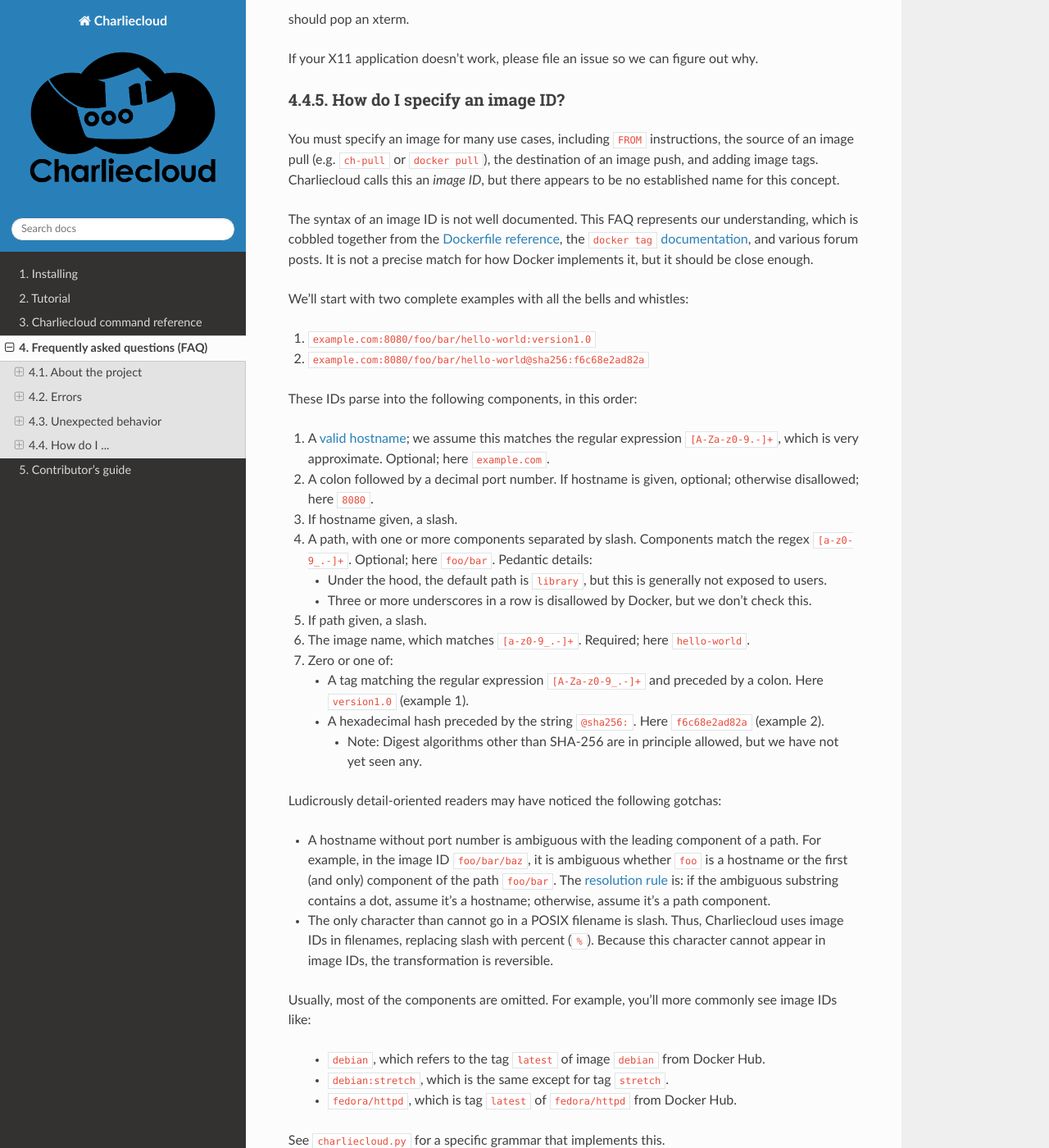
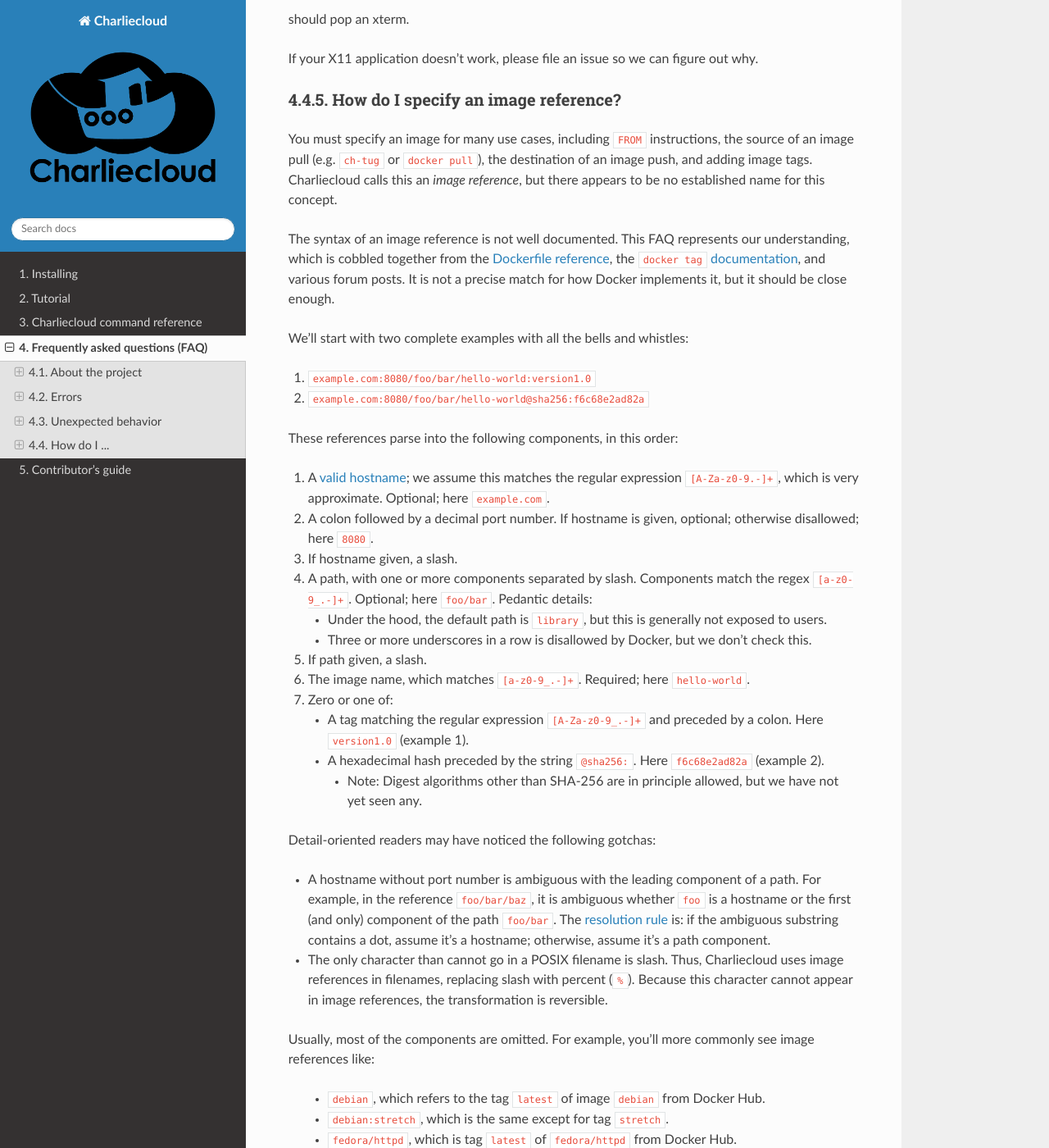
Before and after one commit to hpc/charliecloud, a Sphinx documentation site: the page built from doc/faq.rst, in a window 1280 px wide and 1400 px high, scrolled down 11029 px. Shown: the whole window at 82% size. Built offline with Sphinx 7.4.7 and the Read the Docs theme 2.0.0, drawn with Linux system fonts in a browser that asks for light colours; some of the changed text lies outside the part shown.

Commit message:
fix errors identified by @j-ogas; thank you

```diff
--- a/doc/faq.rst
+++ b/doc/faq.rst
@@ -558,17 +558,17 @@ should pop an xterm.
 If your X11 application doesn’t work, please file an issue so we can
 figure out why.
 
-How do I specify an image ID?
------------------------------
+How do I specify an image reference?
+------------------------------------
 
 You must specify an image for many use cases, including :code:`FROM`
-instructions, the source of an image pull (e.g. :code:`ch-pull` or
+instructions, the source of an image pull (e.g. :code:`ch-tug` or
 :code:`docker pull`), the destination of an image push, and adding image tags.
-Charliecloud calls this an *image ID*, but there appears to be no established
-name for this concept.
+Charliecloud calls this an *image reference*, but there appears to be no
+established name for this concept.
 
-The syntax of an image ID is not well documented. This FAQ represents our
-understanding, which is cobbled together from the `Dockerfile reference
+The syntax of an image reference is not well documented. This FAQ represents
+our understanding, which is cobbled together from the `Dockerfile reference
 <https://docs.docker.com/engine/reference/builder/#from>`_, the :code:`docker
 tag` `documentation
 <https://docs.docker.com/engine/reference/commandline/tag/>`_, and various
@@ -580,7 +580,7 @@ We'll start with two complete examples with all the bells and whistles:
 1. :code:`example.com:8080/foo/bar/hello-world:version1.0`
 2. :code:`example.com:8080/foo/bar/hello-world@sha256:f6c68e2ad82a`
 
-These IDs parse into the following components, in this order:
+These references parse into the following components, in this order:
 
 1. A `valid hostname <https://en.wikipedia.org/wiki/Hostname>`_; we assume
    this matches the regular expression :code:`[A-Za-z0-9.-]+`, which is very
@@ -617,10 +617,10 @@ These IDs parse into the following components, in this order:
      * Note: Digest algorithms other than SHA-256 are in principle allowed,
        but we have not yet seen any.
 
-Ludicrously detail-oriented readers may have noticed the following gotchas:
+Detail-oriented readers may have noticed the following gotchas:
 
 * A hostname without port number is ambiguous with the leading component of a
-  path. For example, in the image ID :code:`foo/bar/baz`, it is ambiguous
+  path. For example, in the reference :code:`foo/bar/baz`, it is ambiguous
   whether :code:`foo` is a hostname or the first (and only) component of the
   path :code:`foo/bar`. The `resolution rule
   <https://stackoverflow.com/a/37867949>`_ is: if the ambiguous substring
@@ -628,12 +628,12 @@ Ludicrously detail-oriented readers may have noticed the following gotchas:
   component.
 
 * The only character than cannot go in a POSIX filename is slash. Thus,
-  Charliecloud uses image IDs in filenames, replacing slash with percent
-  (:code:`%`). Because this character cannot appear in image IDs, the
-  transformation is reversible.
+  Charliecloud uses image references in filenames, replacing slash with
+  percent (:code:`%`). Because this character cannot appear in image
+  references, the transformation is reversible.
 
 Usually, most of the components are omitted. For example, you'll more commonly
-see image IDs like:
+see image references like:
 
   * :code:`debian`, which refers to the tag :code:`latest` of image
     :code:`debian` from Docker Hub.
```
Also changed, not shown: 1 other file.
